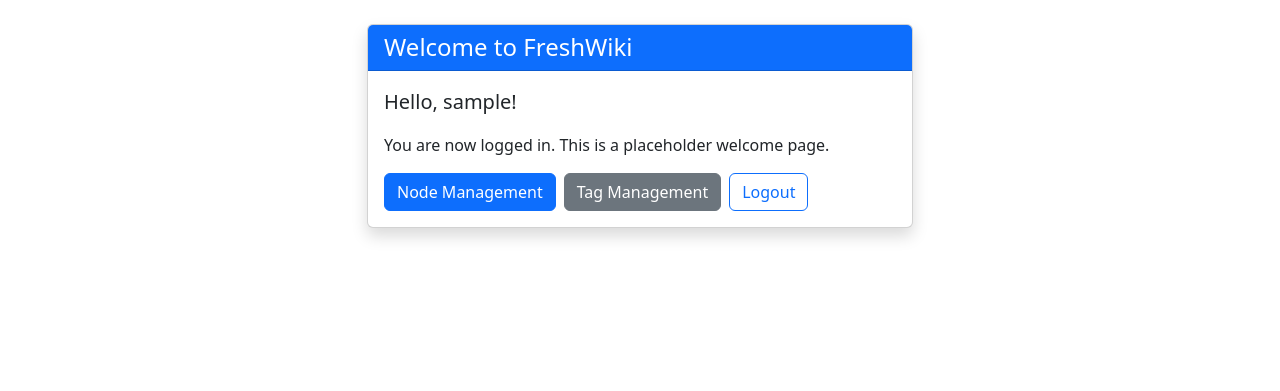
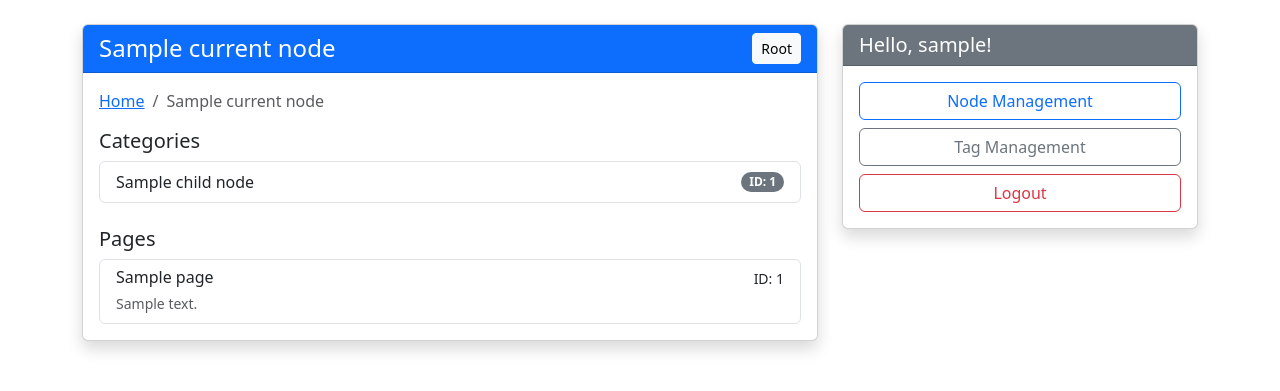
Before and after one commit to douglasgreen/freshwiki, a PHP site: template resources/templates/welcome.html.twig in a window 1280 px wide. Shown: the top 391 px of the page. Run offline with PHP 8.4, Linux system fonts and the light colour scheme; the template is opened without the code that fills it: most values are stand-ins (such as "Sample title", 1, 10 or a date in 2020); some libraries are stand-ins or nearby versions.

Commit message:
feat: add hierarchical node browsing to welcome page
Co-authored-by: cecli (openrouter/z-ai/glm-5)

```diff
--- a/resources/templates/welcome.html.twig
+++ b/resources/templates/welcome.html.twig
@@ -1,23 +1,86 @@
 {% extends 'base.html.twig' %}
 
 {% block title %}
-  Welcome - FreshWiki
+  {% if browse_data.current_node %}
+    {{ browse_data.current_node.name }} - FreshWiki
+  {% else %}
+    FreshWiki
+  {% endif %}
 {% endblock %}
 
 {% block content %}
-  <div class="row justify-content-center">
-    <div class="col-md-8 col-lg-6">
-      <div class="card shadow">
-        <div class="card-header bg-primary text-white">
-          <h4 class="mb-0">Welcome to FreshWiki</h4>
+  <div class="row">
+    <div class="col-md-8">
+      <div class="card shadow mb-4">
+        <div class="card-header bg-primary text-white d-flex justify-content-between align-items-center">
+          <h4 class="mb-0">
+            {% if browse_data.current_node %}
+              {{ browse_data.current_node.name }}
+            {% else %}
+              FreshWiki
+            {% endif %}
+          </h4>
+          {% if browse_data.current_node %}
+            <a href="?" class="btn btn-sm btn-light">Root</a>
+          {% endif %}
         </div>
         <div class="card-body">
-          <p class="lead">Hello, {{ username }}!</p>
-          <p>You are now logged in. This is a placeholder welcome page.</p>
-          <div class="d-flex gap-2">
-            <a href="?action=node" class="btn btn-primary">Node Management</a>
-            <a href="?action=tag" class="btn btn-secondary">Tag Management</a>
-            <a href="?action=logout" class="btn btn-outline-primary">Logout</a>
+          {# Breadcrumb #}
+          {% if browse_data.current_node %}
+            <nav aria-label="breadcrumb" class="mb-3">
+              <ol class="breadcrumb">
+                <li class="breadcrumb-item"><a href="?">Home</a></li>
+                <li class="breadcrumb-item active">{{ browse_data.current_node.name }}</li>
+              </ol>
+            </nav>
+          {% endif %}
+
+          {# Child Nodes #}
+          {% if browse_data.child_nodes is not empty %}
+            <h5>Categories</h5>
+            <div class="list-group mb-4">
+              {% for node in browse_data.child_nodes %}
+                <a href="?n={{ node.node_id }}" class="list-group-item list-group-item-action d-flex justify-content-between align-items-center">
+                  {{ node.name }}
+                  <span class="badge bg-secondary rounded-pill">ID: {{ node.node_id }}</span>
+                </a>
+              {% endfor %}
+            </div>
+          {% endif %}
+
+          {# Pages #}
+          {% if browse_data.pages is not empty %}
+            <h5>Pages</h5>
+            <div class="list-group">
+              {% for page in browse_data.pages %}
+                <a href="?p={{ page.page_id }}" class="list-group-item list-group-item-action">
+                  <div class="d-flex w-100 justify-content-between">
+                    <h6 class="mb-1">{{ page.title }}</h6>
+                    <small>ID: {{ page.page_id }}</small>
+                  </div>
+                  <small class="text-muted">{{ page.summary }}</small>
+                </a>
+              {% endfor %}
+            </div>
+          {% endif %}
+
+          {% if browse_data.child_nodes is empty and browse_data.pages is empty %}
+            <p class="text-muted">No content found.</p>
+          {% endif %}
+        </div>
+      </div>
+    </div>
+
+    <div class="col-md-4">
+      <div class="card shadow">
+        <div class="card-header bg-secondary text-white">
+          <h5 class="mb-0">Hello, {{ username }}!</h5>
+        </div>
+        <div class="card-body">
+          <div class="d-grid gap-2">
+            <a href="?action=node" class="btn btn-outline-primary">Node Management</a>
+            <a href="?action=tag" class="btn btn-outline-secondary">Tag Management</a>
+            <a href="?action=logout" class="btn btn-outline-danger">Logout</a>
           </div>
         </div>
       </div>
```
Also changed, not shown: index.php (+11 -0 lines), src/Controller/NodeController.php (+38 -0 lines).
